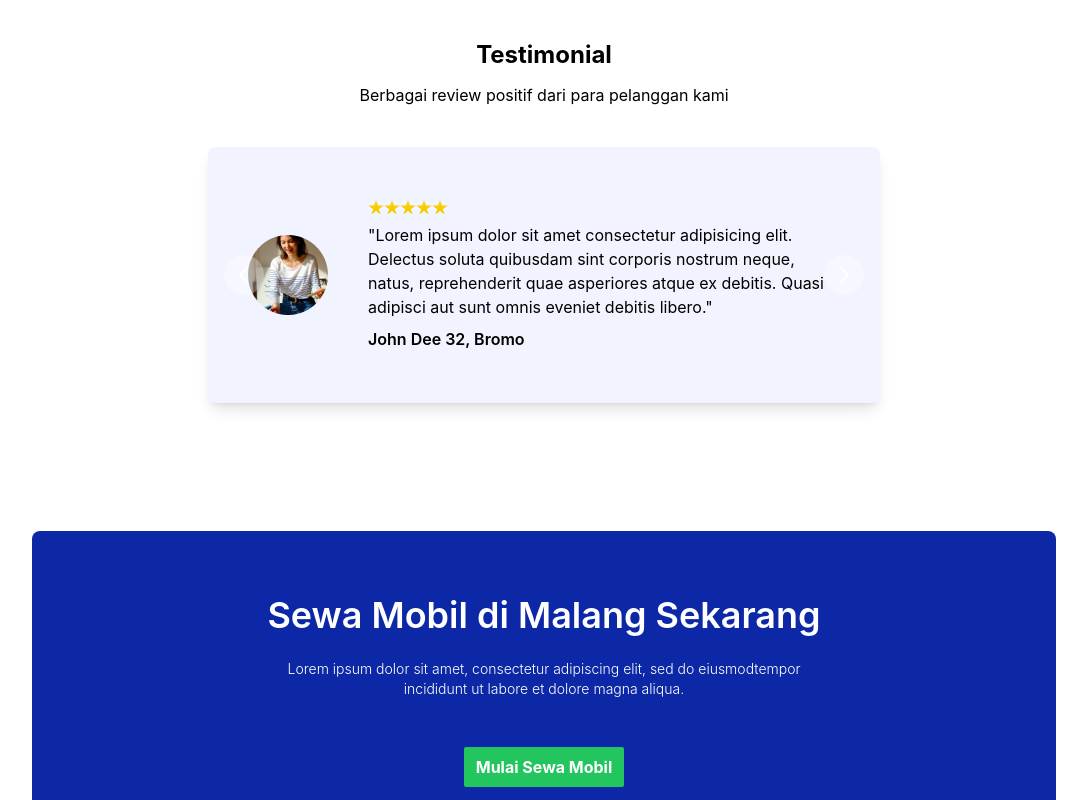
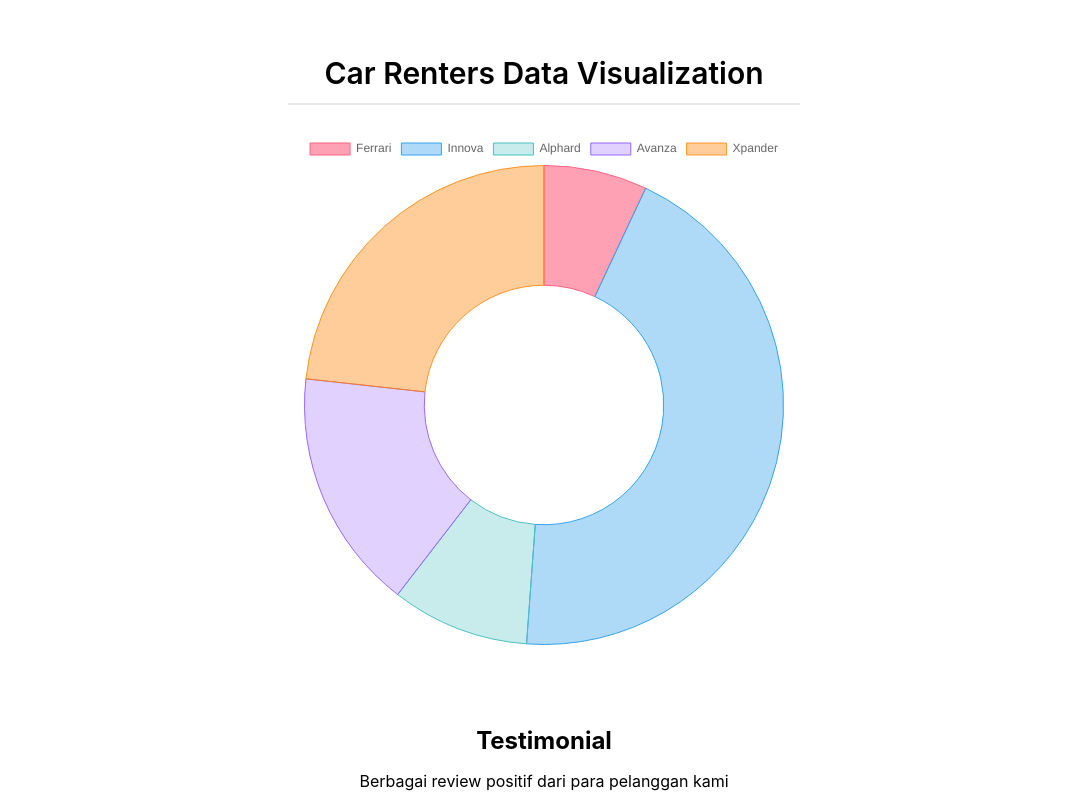
Before and after one commit to Hasyim-Kai/BINAR-FE-challenge-07, a React (Vite) app: page / in a window 1280 px wide. Shown: the part 1680-2480 px from the top of the page, without its empty margins (96-1183 px from the left). Built offline with nearby package versions, Linux system fonts and the light colour scheme.

Commit message:
Feat : Add Chart to Home Page

```diff
--- a/package.json
+++ b/package.json
@@ -8,7 +8,9 @@
     "preview": "vite preview"
   },
   "dependencies": {
+    "chart.js": "^3.7.1",
     "react": "^17.0.2",
+    "react-chartjs-2": "^4.1.0",
     "react-dom": "^17.0.2",
     "react-redux": "^7.2.8",
     "react-router-dom": "^6.3.0",
--- /dev/null
+++ b/src/components/DoughnutChart.tsx
@@ -0,0 +1,35 @@
+import { Chart as ChartJS, ArcElement, Tooltip, Legend } from 'chart.js';
+import { Doughnut } from 'react-chartjs-2';
+ChartJS.register(ArcElement, Tooltip, Legend);
+
+export const data = {
+  labels: ['Ferrari', 'Innova', 'Alphard', 'Avanza', 'Xpander'],
+  datasets: [
+    {
+      label: '# of Votes',
+      data: [3, 19, 4, 7, 10],
+      backgroundColor: [
+        'rgba(255, 99, 132, 0.6)',
+        'rgba(54, 162, 235, 0.4)',
+        'rgba(75, 192, 192, 0.3)',
+        'rgba(153, 102, 255, 0.3)',
+        'rgba(255, 130, 0, 0.4)'
+      ],
+      borderColor: [
+        'rgba(255, 99, 132, 1)',
+        'rgba(54, 162, 235, 1)',
+        'rgba(75, 192, 192, 1)',
+        'rgba(153, 102, 255, 1)',
+        'rgba(255, 130, 0, 0.8)'
+      ],
+      borderWidth: 1,
+    },
+  ],
+};
+
+export default function DoughnutChart() {
+  return <div className='max-w-lg mx-auto mt-24 mb-14 text-center'>
+    <h1 className='font-semibold text-3xl mb-7 pb-3 border-b-2'>Car Renters Data Visualization</h1>
+    <Doughnut data={data} />
+  </div>;
+}
--- a/src/pages/HomePage.tsx
+++ b/src/pages/HomePage.tsx
@@ -1,7 +1,8 @@
 import { useEffect } from "react";
 import { useSelector } from "react-redux";
-import { useNavigate } from "react-router-dom";
+import { Link, useNavigate } from "react-router-dom";
 import Accordion from "../components/Accordion";
+import DoughnutChart from "../components/DoughnutChart";
 import GreenButton from "../components/GreenButton";
 import Navbar from "../components/Navbar";
 import TestimonialCarousel from "../components/TestimonialCarousel";
@@ -15,7 +16,7 @@ export default function HomePage() {
                 <h2 className="text-4xl font-bold mb-4">Sewa & Rental Mobil Terbaik di kawasan (Lokasimu)</h2>
                 <p className="max-w-md">Selamat datang di Binar Car Rental. Kami menyediakan mobil kualitas
                     terbaik dengan harga terjangkau. Selalu siap melayani kebutuhanmuuntuk sewa mobil selama 24 jam.</p>
-                <GreenButton text="Mulai Sewa Mobil" additionalStyles="mt-5" />
+                <Link to='/search'><GreenButton text="Mulai Sewa Mobil" additionalStyles="mt-5" /></Link>
             </div>
             <img className="flex-1" src="./images/search_page_car.png" alt="Car" />
         </div>
@@ -83,6 +84,8 @@ export default function HomePage() {
             </div>
         </section>
 
+        <DoughnutChart/>
+
         <TestimonialCarousel />
 
         {/* <!-- BANNER --> */}
@@ -91,7 +94,7 @@ export default function HomePage() {
                 <h1 className='font-semibold text-4xl'>Sewa Mobil di Malang Sekarang</h1>
                 <p className='text-sm font-light mt-6 mb-12'>Lorem ipsum dolor sit amet, consectetur adipiscing elit, sed do eiusmodtempor<br />incididunt ut labore et
                     dolore magna aliqua.</p>
-                <GreenButton text="Mulai Sewa Mobil" additionalStyles="" />
+                <Link to='/search'><GreenButton text="Mulai Sewa Mobil" additionalStyles="mt-5" /></Link>
             </div>
         </section>
 
```
Also changed, not shown: 1 other file (tests, documents, lock files or other folders).
